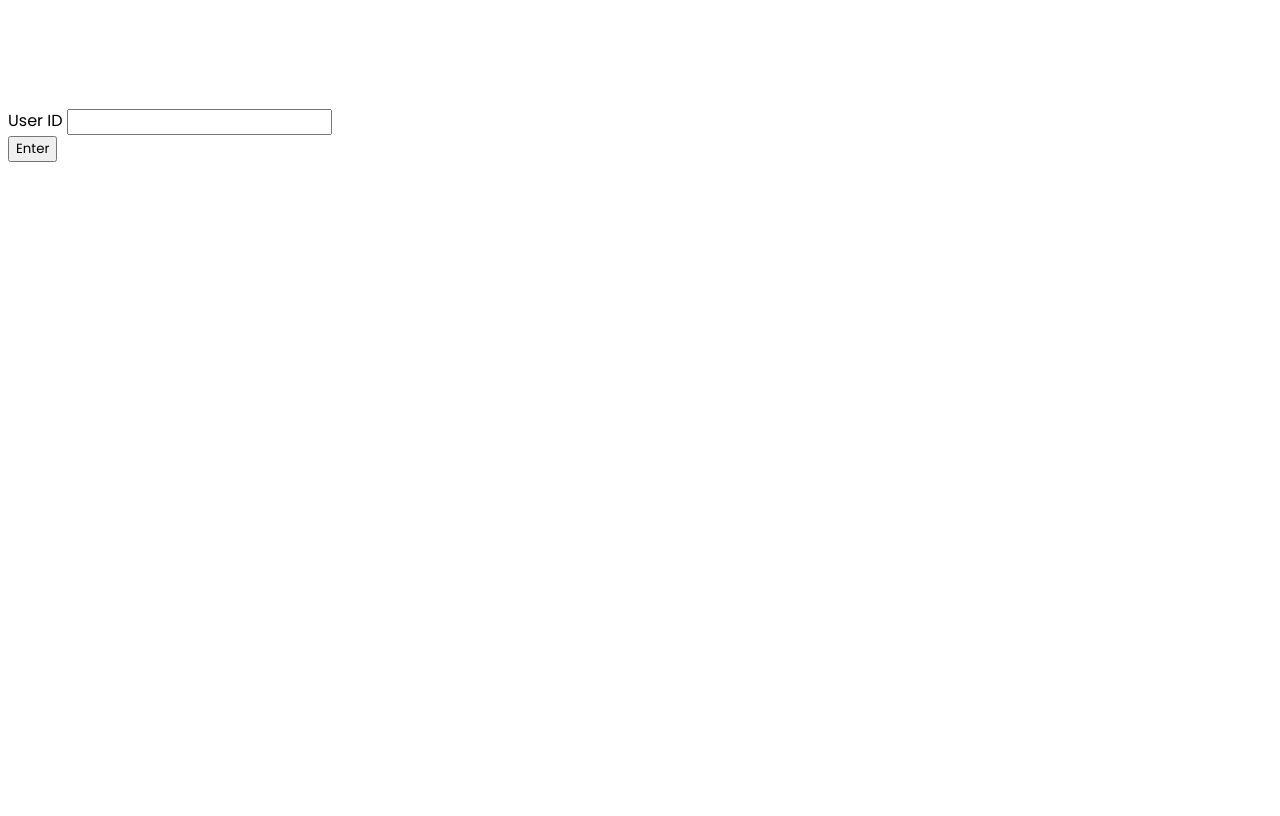
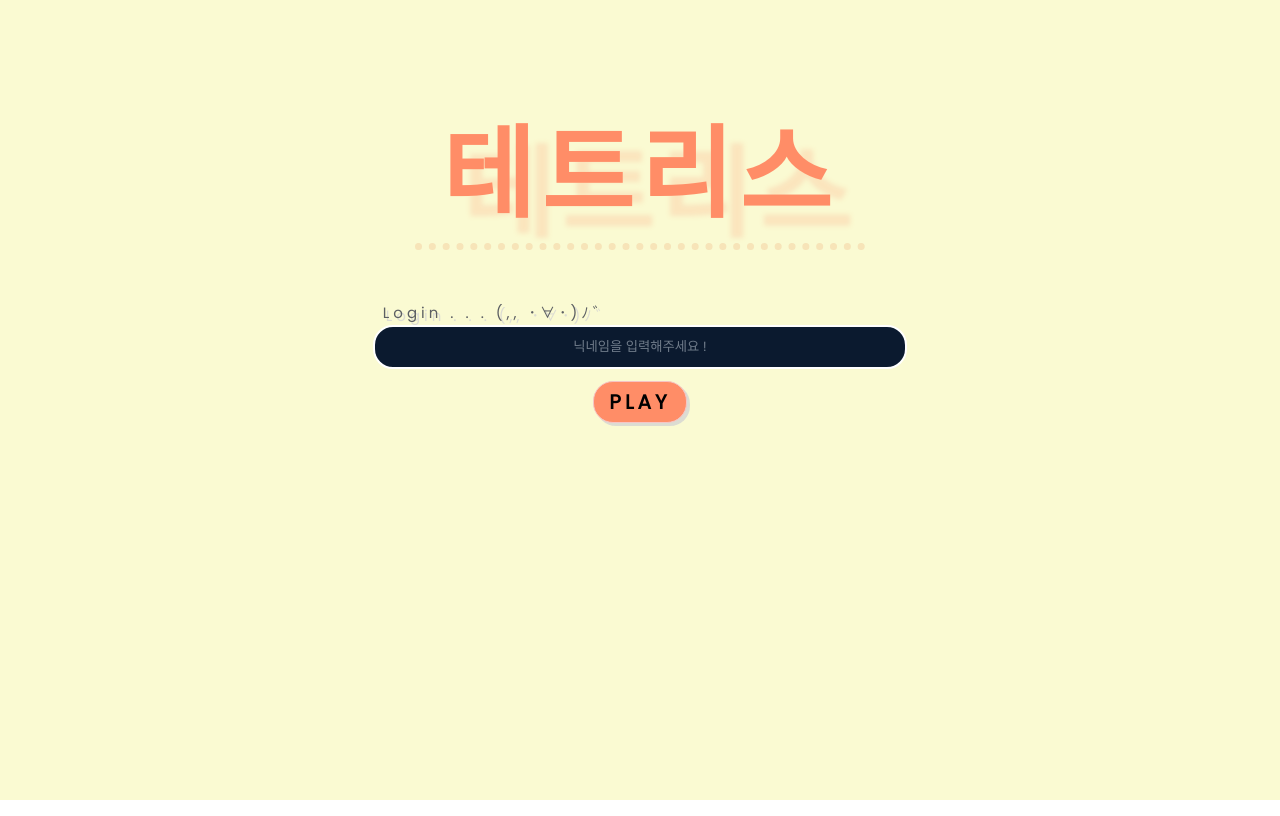
Before and after one commit to baegjhoon/YJU-WDB2A-Tetris, a website: page client/index.html in a window 1280 px wide. Drawn offline with nearby package versions, Linux system fonts and the light colour scheme; no server answers.

Commit message:
[design] 로그인 창 UI 수정#7

```diff
--- a/client/index.html
+++ b/client/index.html
@@ -10,19 +10,30 @@
 	<link href="https://fonts.googleapis.com/css2?family=Poppins&display=swap" rel="stylesheet">
 	<link rel="stylesheet" href="./src/css/styles.css">
 	<title>Tetris</title>
+
+	<!-- <link rel="stylesheet" href="https://maxcdn.bootstrapcdn.com/bootstrap/3.3.2/css/bootstrap.min.css">
+	<link rel="stylesheet" href="https://cdn.jsdelivr.net/npm/bootswatch@4.5.2/dist/minty/bootstrap.min.css"
+		integrity="sha384-H4X+4tKc7b8s4GoMrylmy2ssQYpDHoqzPa9aKXbDwPoPUA3Ra8PA5dGzijN+ePnH" crossorigin="anonymous">
+	<link rel="stylesheet" href="https://maxcdn.bootstrapcdn.com/bootstrap/3.3.2/css/bootstrap-theme.min.css">
+	<script src="https://maxcdn.bootstrapcdn.com/bootstrap/3.3.2/js/bootstrap.min.js"></script> -->
 </head>
 
 <body>
 	<div class="container">
 		<!-- user data -->
 		<div id="greeting" class="greeting">
+			<header>
+				<h1>테트리스</h1>
+			</header>
+
 			<form id="user-form">
-				<div class="mb-3">
-					<label for="user-input" class="form-label">User ID</label>
-					<input type="text" class="form-control" id="user-input">
+				<div class="form-group">
+					<label class="form-label" for="user-input">Login . . . (,, ･∀･)ﾉ゛</label>
+					<input type="text" class="form-control" placeholder="닉네임을 입력해주세요 !" id="user-input">
 				</div>
-				<button type="submit" class="btn btn-primary">Enter</button>
+				<button type="submit" class="bttn">PLAY</button>
 			</form>
+
 		</div>
 
 		<!-- game -->
--- a/client/src/css/styles.css
+++ b/client/src/css/styles.css
@@ -1,7 +1,7 @@
 * {
-    box-sizing: border-box;
-    font-family: 'Poppins', sans-serif;
-  }
+  box-sizing: border-box;
+  font-family: 'Poppins', sans-serif;
+}
 
   *::after,
   *::before {
@@ -11,7 +11,105 @@
   .container {
     width: 100%;
     height: 100vh;
-    padding: 100px 0;
+  }
+
+  .greeting {
+    background-color: lightgoldenrodyellow;
+    width: 100%;
+    height: 100vh;
+    display: flex;
+    flex-direction: column;
+    align-items: center;
+  }
+
+  html,body {
+    width: 100%;
+    height: 100%;
+    margin: 0;
+    padding: 0;
+  }
+
+  header{
+    color:rgb(255, 141, 103);
+    display: flex;
+    flex-direction: column;
+    text-align: center;
+    place-content: center;
+    width: 450px;
+    height: 150px;
+    font-size: 50px;
+    margin-top: 100px;
+    margin-bottom: 50px;
+    padding: 0;
+    letter-spacing: 7px;
+    text-shadow: 20px 20px 5px rgba(255, 141, 103, 0.194);
+    border-bottom: 7px dotted rgba(234, 160, 103, 0.25);
+  }
+
+  .form-label {
+    color: rgb(92, 95, 99);
+    letter-spacing: 4px;
+    font-size: 15px;
+    padding: 0 10px;
+    text-shadow: 3px 3px rgba(211, 211, 211, 0.78);
+  }
+
+  .form-control {
+    width: 100%;
+    padding: 10px 10px;
+    /* padding-right: 100px; */
+    border: 2.5px solid rgb(255, 255, 255);;
+    border-radius: 20px;
+    background-color: #0b1a2f;
+    color: white;
+    font-weight: bold;
+    text-align: center;
+    transition: all 0.45s;
+    letter-spacing: 1px;
+  }
+
+  .form-control::-webkit-input-placeholder {
+    color:rgba(230, 238, 245, 0.464);
+    font-weight: normal;
+    text-align: center;
+    letter-spacing: 0px;
+  }
+
+  .form-control::-ms-input-placeholder {
+    color:rgba(230, 238, 245, 0.464);
+    font-weight: normal;
+    text-align: center;
+    letter-spacing: 0px;
+  }
+
+  .form-control:focus {
+    border-color: rgb(255, 141, 103);
+    outline: none;
+  }
+
+  .bttn {
+    font-size: 20px;
+    font-weight: bold;
+    padding: 5px 15px;
+    margin: 12px auto;
+    display: block;
+    background-color: rgb(255, 141, 103);
+    color: black;
+    border: 0.2px solid rgb(246, 197, 197);
+    border-radius: 20px;
+    letter-spacing: 4px;
+    cursor: pointer;
+    transition: all 0.2s;
+    box-shadow: 3px 3px rgba(211, 211, 211, 0.74);
+  }
+
+  .bttn:focus {
+    outline: none;
+  }
+
+  .bttn:hover {
+    background-color: black;
+    color: white;
   }
 
   .greeting.hide,
@@ -21,7 +119,9 @@
 
   .main__games {
     display: flex;
+    margin-left: 25px;
     margin-bottom: 50px;
+    padding: 100px 0;
   }
 
   .grid {
```
Also changed, not shown: 3 other files.
